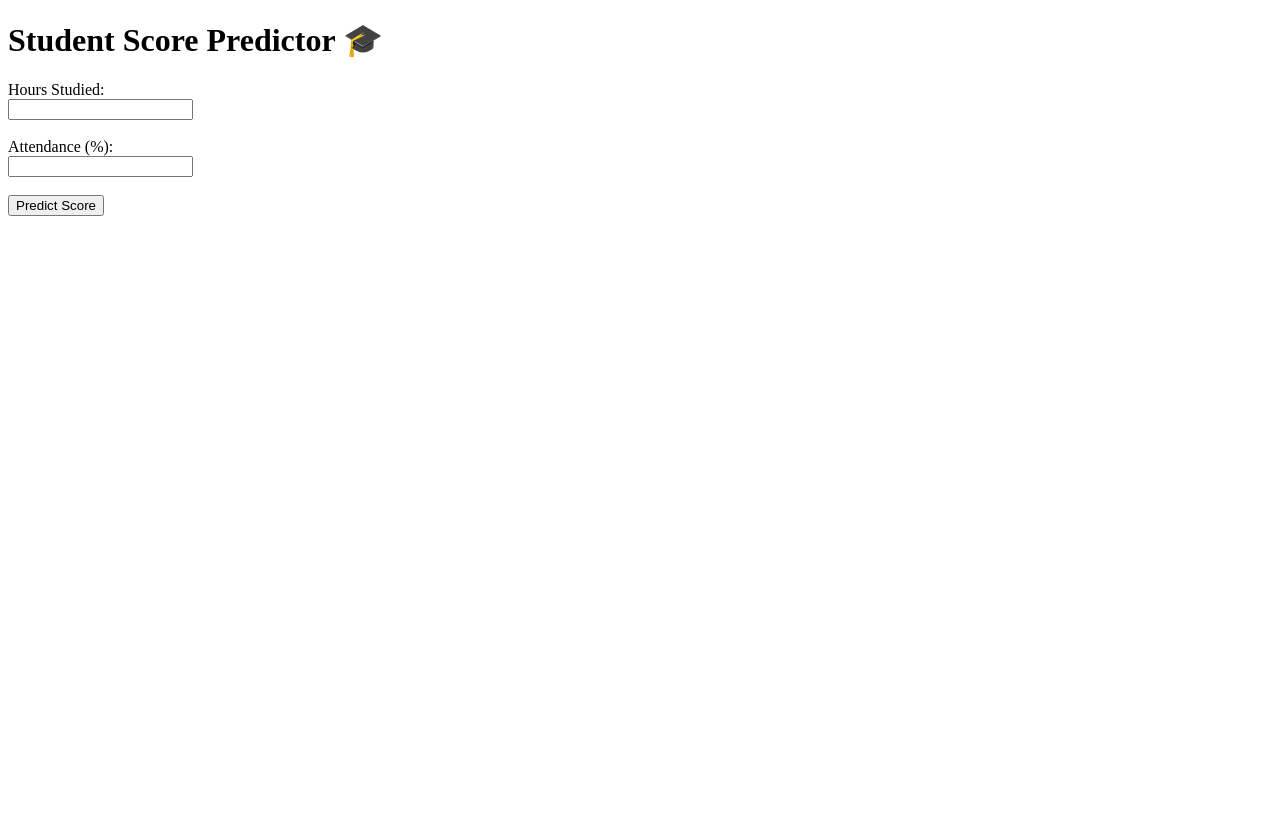
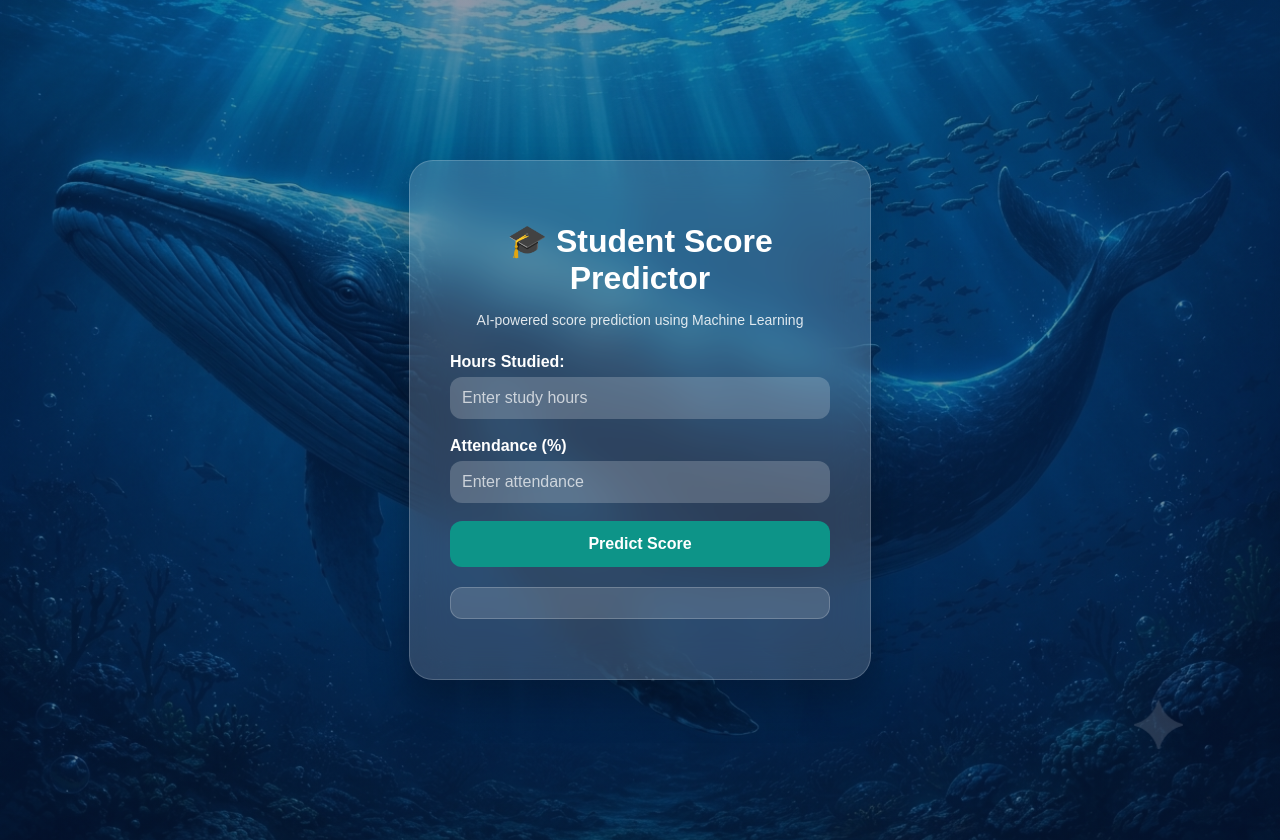
Before and after one commit to safeekjr/student-score-predictor, a Flask app: page / in a window 1280 px wide. Before the commit the page ends 216 px from the top, so only its background shows below. Run offline with Flask 3, Linux system fonts and the light colour scheme; parts of the project's set-up code (start-up, migrations or seed data) failed here and were passed over.

Commit message:
Redesign UI with whale background and glassmorphism

```diff
--- a/templates/index.html
+++ b/templates/index.html
@@ -1,13 +1,142 @@
 <!DOCTYPE html>
-<html>
+<html lang="en"></html>
 <head>
     <title>Student Score Predictor</title>
+
+    <style>
+        body{
+            margin:0;
+            font-family: Arial, sans-serif;
+            background:
+                linear-gradient(rgba(5,25,60,0.45), rgba(5,25,60,0.55)),
+                url("/static/whale.png");
+            background-size: cover;
+            background-position: center;
+            background-repeat: no-repeat;
+            min-height:100vh;
+            display:flex;
+            justify-content:center;
+            align-items:center;
+            padding:20px;
+        }
+
+        .container{
+            background: rgba(255,255,255,0.16);
+            backdrop-filter: blur(20px);
+            -webkit-backdrop-filter: blur(20px);
+            border: 1px solid rgba(255,255,255,0.18);
+            padding:40px;
+            border-radius:24px;
+            width:90%;
+            max-width:380px;
+            box-shadow:0 20px 40px rgba(0,0,0,0.25);
+            color:white;
+        }
+
+        h1{
+            text-align:center;
+            margin-bottom:25px;
+
+        }
+
+        .subtitle{
+            text-align:center;
+            opacity:0.85;
+            margin-top:-10px;
+            margin-bottom:25px;
+            font-size:14px;
+        }
+
+        label{
+            font-weight:bold;
+            display:block;
+            margin-bottom:6px;
+        }
+
+        input{
+            width:100%;
+            padding:12px;
+            border:none;
+            border-radius:12px;
+            margin-bottom:18px;
+            box-sizing:border-box;
+            font-size:16px;
+            background:rgba(255,255,255,0.2);
+            color:white;
+            outline:none;
+        }
+
+        input:focus{
+            background:rgba(255,255,255,0.3);
+            box-shadow:0 0 12px rgba(20,184,166,0.5);
+        }
+
+        input::placeholder{
+            color:rgba(255,255,255,0.7);
+        }
+
+        button{
+            width:100%;
+            padding:14px;
+            border:none;
+            border-radius:12px;
+            background:#0d9488;
+            color:white;
+            font-size:16px;
+            font-weight:bold;
+            cursor:pointer;
+            transition:0.3s ease;
+        }
+
+        button:hover{
+            background:#0f766e;
+            transform:translateY(-2px);
+            box-shadow:0 8px 20px rgba(13,148,136,0.4);
+        }
+
+        #result{
+            margin-top:20px;
+            padding:15px;
+            border-radius:12px;
+            background:rgba(255,255,255,0.15);
+            text-align:center;
+            font-size:20px;
+            font-weight:bold;
+            border:1px solid rgba(255,255,255,0.2);
+        }
+
+    </style>
+
 </head>
-<script>
+
+<body>
+
+    <div class="container">
+
+        <h1>🎓 Student Score Predictor</h1>
+        <p class="subtitle">AI-powered score prediction using Machine Learning</p>
+
+        <label>Hours Studied:</label>
+        <input type="number" id="hours" placeholder="Enter study hours" min="0" max="24">
+
+        <label>Attendance (%)</label>
+        <input type="number" id="attendance" placeholder="Enter attendance" min="0" max="100">
+        <button onclick="predictScore()">Predict Score</button>
+
+        <p id="result"></p>
+
+    </div>
+    <script>
 async function predictScore() {
 
     const hours = document.getElementById("hours").value;
     const attendance = document.getElementById("attendance").value;
+
+    if (hours === "" || attendance === "") {
+        document.getElementById("result").innerText =
+            "⚠️ Please enter both values.";
+        return;
+    }
 
     const response = await fetch("/predict", {
         method: "POST",
@@ -26,18 +155,6 @@ async function predictScore() {
         "Predicted Score: " + data.predicted_score.toFixed(2);
 }
 </script>
-<body>
-
-    <h1>Student Score Predictor 🎓</h1>
-
-    <label>Hours Studied:</label><br>
-    <input type="number" id="hours"><br><br>
-
-    <label>Attendance (%):</label><br>
-    <input type="number" id="attendance"><br><br>
-
-    <button onclick="predictScore()">Predict Score</button>
-    <p id="result"></p>
 
 </body>
 </html>
```
Also changed, not shown: static/whale.png (added).
